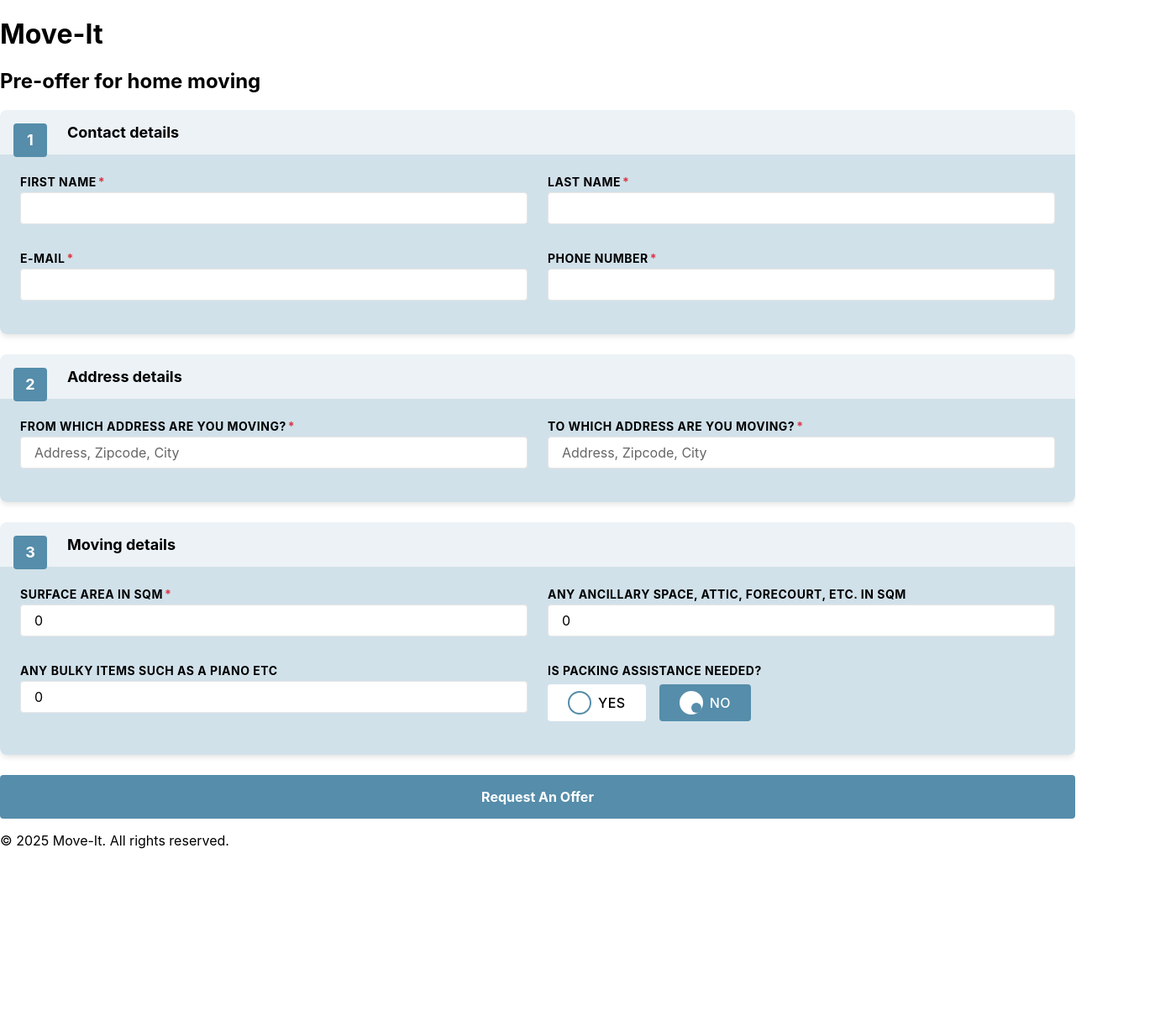
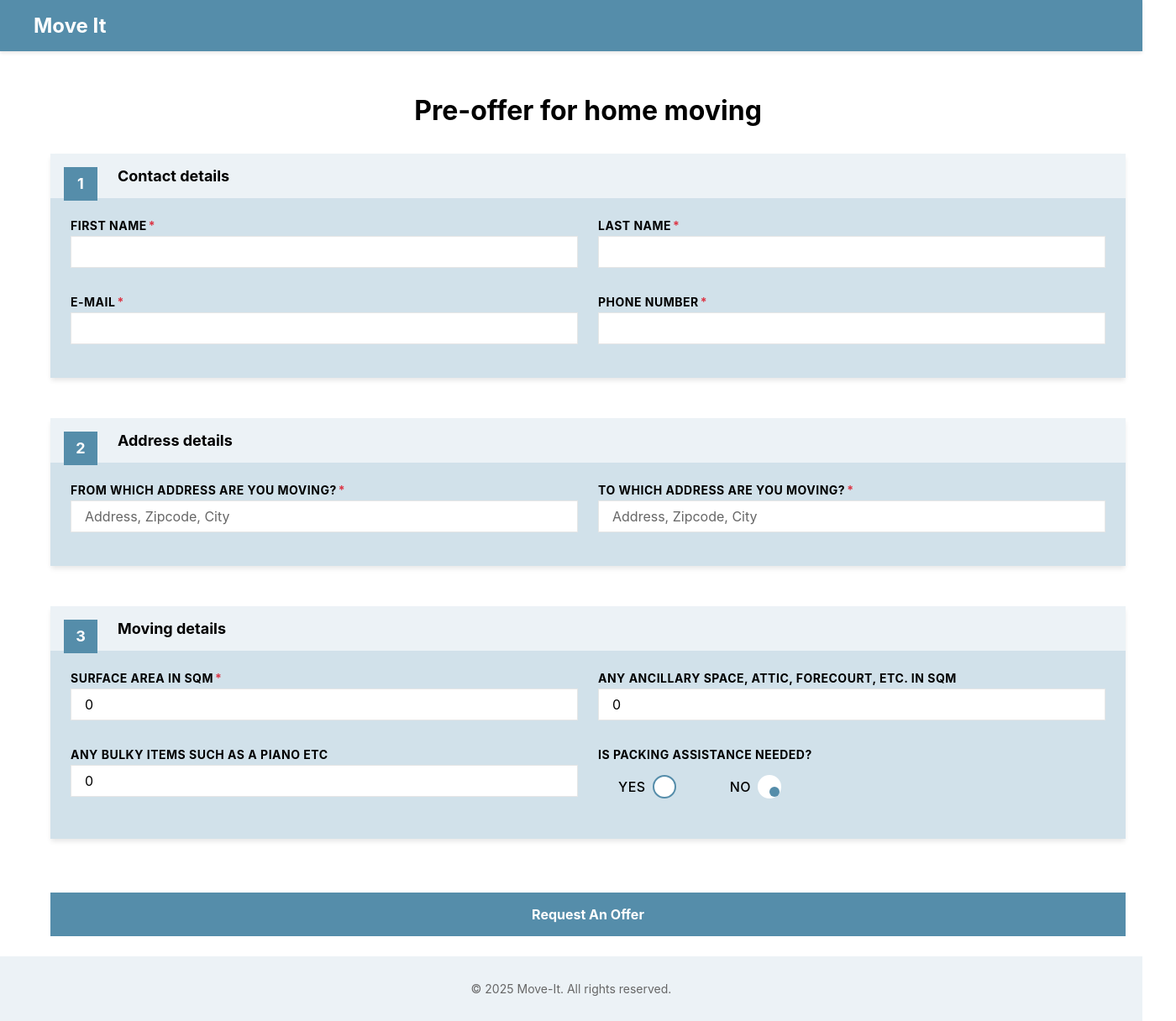
Before and after one commit to DevKingKev/lab-move-it-reactjs, a React (Vite) app: page /pre-offer in a window 1280 px wide. Shown: the whole page at 84% size, 1400 px wide, since content can reach past the window. Before the commit the page ends 1027 px from the top, so only its background shows below. Built offline with nearby package versions, Linux system fonts and the light colour scheme.

Commit message:
Improved styling for pre-offer.
Nowit looks close to complete. Improvements still have to be made.

```diff
--- a/src/components/Button.module.scss
+++ b/src/components/Button.module.scss
@@ -5,7 +5,6 @@
   flex: 0 0 auto;
   padding: $spacing-md $spacing-xl;
   border: none;
-  border-radius: $border-radius-sm;
   font-size: $font-size-md;
   font-weight: $font-weight-bold;
   font-family: $font-family-base;
--- a/src/components/Card.module.scss
+++ b/src/components/Card.module.scss
@@ -4,7 +4,6 @@
 .card {
   flex: 0 0 auto;
   background-color: $moveit-white;
-  border-radius: $border-radius-md;
   box-shadow: $shadow-md;
   overflow: hidden;
   margin-bottom: $spacing-lg;
@@ -26,7 +25,6 @@
     @include flex-center;
     font-size: $font-size-lg;
     font-weight: $font-weight-bold;
-    border-radius: 4px;
   }
 
   &__title {
--- a/src/components/InputField.module.scss
+++ b/src/components/InputField.module.scss
@@ -24,7 +24,6 @@
     flex: 0 0 auto;
     padding: $spacing-sm $spacing-md;
     border: 1px solid lighten($moveit-placeholder-grey, 5%);
-    border-radius: $border-radius-sm;
     font-size: $font-size-md;
     font-family: $font-family-base;
     background-color: $moveit-white;
--- a/src/components/Layout.module.scss
+++ b/src/components/Layout.module.scss
@@ -5,16 +5,19 @@
   min-height: 100vh;
   display: flex;
   flex-direction: column;
+  max-width: 1540px; // 1460px content + 40px margin on each side
+  margin: 0 auto;
 
   &__header {
     background-color: $moveit-header-blue;
     color: $moveit-white;
-    padding: $spacing-md $spacing-lg;
+    padding: $spacing-md 40px;
     box-shadow: 0 2px 4px rgba(0, 0, 0, 0.1);
+    width: 100%;
   }
 
   &__header-content {
-    max-width: 1200px;
+    max-width: 1460px;
     margin: 0 auto;
   }
 
@@ -22,24 +25,24 @@
     margin: 0;
     font-size: $font-size-xl;
     font-weight: $font-weight-bold;
+    color: $moveit-white;
   }
 
   &__main {
     flex: 1;
-    max-width: 1200px;
     width: 100%;
-    margin: 0 auto;
-    padding: $spacing-lg;
+    padding: $spacing-lg 60px;
   }
 
   &__footer {
     background-color: $moveit-card-header-blue;
-    padding: $spacing-md $spacing-lg;
+    padding: $spacing-md 40px;
     margin-top: auto;
+    width: 100%;
   }
 
   &__footer-content {
-    max-width: 1200px;
+    max-width: 1460px;
     margin: 0 auto;
     text-align: center;
     color: $moveit-text-muted;
--- a/src/components/Layout.tsx
+++ b/src/components/Layout.tsx
@@ -1,21 +1,23 @@
 import { Outlet } from "react-router-dom"
-import "./Layout.module.scss"
+import styles from "./Layout.module.scss"
 
 const Layout = () => {
   return (
-    <div className="layout">
-      <header className="layout__header">
-        <div className="layout__header-content">
-          <h1 className="layout__title">Move-It</h1>
+    <div className={styles.layout}>
+      <header className={styles.layout__header}>
+        <div className={styles["layout__header-content"]}>
+          <h1 className={styles.layout__title}>
+            Move <span className={styles.layout__logo}></span>It
+          </h1>
         </div>
       </header>
 
-      <main className="layout__main">
+      <main className={styles.layout__main}>
         <Outlet />
       </main>
 
-      <footer className="layout__footer">
-        <div className="layout__footer-content">
+      <footer className={styles.layout__footer}>
+        <div className={styles["layout__footer-content"]}>
           <p>&copy; {new Date().getFullYear()} Move-It. All rights reserved.</p>
         </div>
       </footer>
--- a/src/components/RadioButton.module.scss
+++ b/src/components/RadioButton.module.scss
@@ -32,8 +32,7 @@
     gap: $spacing-sm;
     padding: $spacing-sm $spacing-lg;
     border-radius: $border-radius-sm;
-    background-color: $moveit-white;
-    cursor: pointer;
+     cursor: pointer;
     transition: all 0.2s ease;
     position: relative;
 
@@ -42,7 +41,6 @@
     }
 
     &--selected {
-      background-color: $moveit-header-blue;
 
       .radioButton__circle {
         border-color: $moveit-white;
@@ -53,10 +51,6 @@
           transform: scale(1);
           background-color: $moveit-header-blue;
         }
-      }
-
-      .radioButton__text {
-        color: $moveit-white;
       }
     }
   }
--- a/src/components/RadioButton.tsx
+++ b/src/components/RadioButton.tsx
@@ -57,10 +57,10 @@ const RadioButton = ({
               }}
               className={styles.radioButton__input}
             />
-            <span className={styles.radioButton__circle} />
             <span className={styles.radioButton__text}>
               {option.label.toUpperCase()}
             </span>
+            <span className={styles.radioButton__circle} />
           </label>
         ))}
       </div>
--- a/src/pages/Confirmation.module.scss
+++ b/src/pages/Confirmation.module.scss
@@ -22,34 +22,30 @@
     gap: $spacing-xl;
   }
 
-  &__price-section {
+  &__priceSection {
     background-color: $moveit-white;
     padding: $spacing-xl;
-    border-radius: 8px;
     box-shadow: 0 2px 8px rgba(0, 0, 0, 0.1);
   }
 
-  &__price-placeholder {
+  &__pricePlaceholder {
     @include flex-center;
     padding: $spacing-xxl;
     background-color: $moveit-success-green;
     color: $moveit-white;
-    border-radius: 4px;
     font-size: $font-size-lg;
   }
 
-  &__details-section {
+  &__detailsSection {
     background-color: $moveit-white;
     padding: $spacing-xl;
-    border-radius: 8px;
     box-shadow: 0 2px 8px rgba(0, 0, 0, 0.1);
   }
 
-  &__details-placeholder {
+  &__detailsPlaceholder {
     @include flex-center;
     padding: $spacing-xxl;
     background-color: $moveit-card-header-blue;
-    border-radius: 4px;
     color: $moveit-text-muted;
   }
 }
--- a/src/pages/Confirmation.tsx
+++ b/src/pages/Confirmation.tsx
@@ -1,22 +1,22 @@
-import "./Confirmation.module.scss"
+import styles from "./Confirmation.module.scss"
 
 const Confirmation = () => {
   return (
-    <div className="confirmation">
-      <div className="confirmation__container">
-        <h2 className="confirmation__title">Your Moving Quote</h2>
+    <div className={styles.confirmation}>
+      <div className={styles.confirmation__container}>
+        <h2 className={styles.confirmation__title}>Your Moving Quote</h2>
 
-        <div className="confirmation__content">
-          <div className="confirmation__price-section">
+        <div className={styles.confirmation__content}>
+          <div className={styles.confirmation__priceSection}>
             {/* Price display component will be added here */}
-            <div className="confirmation__price-placeholder">
+            <div className={styles.confirmation__pricePlaceholder}>
               <p>Price display will be shown here...</p>
             </div>
           </div>
 
-          <div className="confirmation__details-section">
+          <div className={styles.confirmation__detailsSection}>
             {/* Details summary components will be added here */}
-            <div className="confirmation__details-placeholder">
+            <div className={styles.confirmation__detailsPlaceholder}>
               <p>Move details summary will be shown here...</p>
             </div>
           </div>
--- a/src/pages/PreOffer.module.scss
+++ b/src/pages/PreOffer.module.scss
@@ -1,11 +1,10 @@
 @import '../styles/variables';
 @import '../styles/mixins';
 
-.pre-offer {
+.preOffer {
   width: 100%;
 
   &__container {
-    max-width: 800px;
     margin: 0 auto;
   }
 
@@ -21,7 +20,7 @@
     gap: $spacing-lg;
   }
 
-  &__button-container {
+  &__buttonContainer {
     flex: 0 0 auto;
     display: flex;
     justify-content: flex-end;
--- a/src/pages/PreOffer.tsx
+++ b/src/pages/PreOffer.tsx
@@ -7,7 +7,7 @@ import {
   Button,
   RadioButton,
 } from "../components"
-import "./PreOffer.module.scss"
+import styles from "./PreOffer.module.scss"
 
 const PreOffer = () => {
   const dispatch = useAppDispatch()
@@ -27,11 +27,11 @@ const PreOffer = () => {
   }
 
   return (
-    <div className="pre-offer">
-      <div className="pre-offer__container">
-        <h2 className="pre-offer__title">Pre-offer for home moving</h2>
+    <div className={styles.preOffer}>
+      <div className={styles.preOffer__container}>
+        <h2 className={styles.preOffer__title}>Pre-offer for home moving</h2>
 
-        <form className="pre-offer__form" onSubmit={handleSubmit}>
+        <form className={styles.preOffer__form} onSubmit={handleSubmit}>
           {/* Step 1: Contact Details */}
           <Card step="1" header="Contact details">
             <FormSection layout="grid">
@@ -147,7 +147,7 @@ const PreOffer = () => {
           </Card>
 
           {/* Submit Button */}
-          <div className="pre-offer__button-container">
+          <div className={styles.preOffer__buttonContainer}>
             <Button type="submit" fullWidth>
               Request an offer
             </Button>
--- a/src/styles/_mixins.scss
+++ b/src/styles/_mixins.scss
@@ -41,7 +41,6 @@
   color: $text-color;
   border: none;
   padding: 8px 16px;
-  border-radius: 4px;
   cursor: pointer;
   transition: all 0.3s ease;
 
@@ -62,7 +61,6 @@
 // Card mixin
 @mixin card {
   background: #fff;
-  border-radius: 8px;
   box-shadow: 0 2px 4px rgba(0, 0, 0, 0.1);
   padding: 16px;
 }
```
Also changed, not shown: 1 other file (tests, documents, lock files or other folders).
